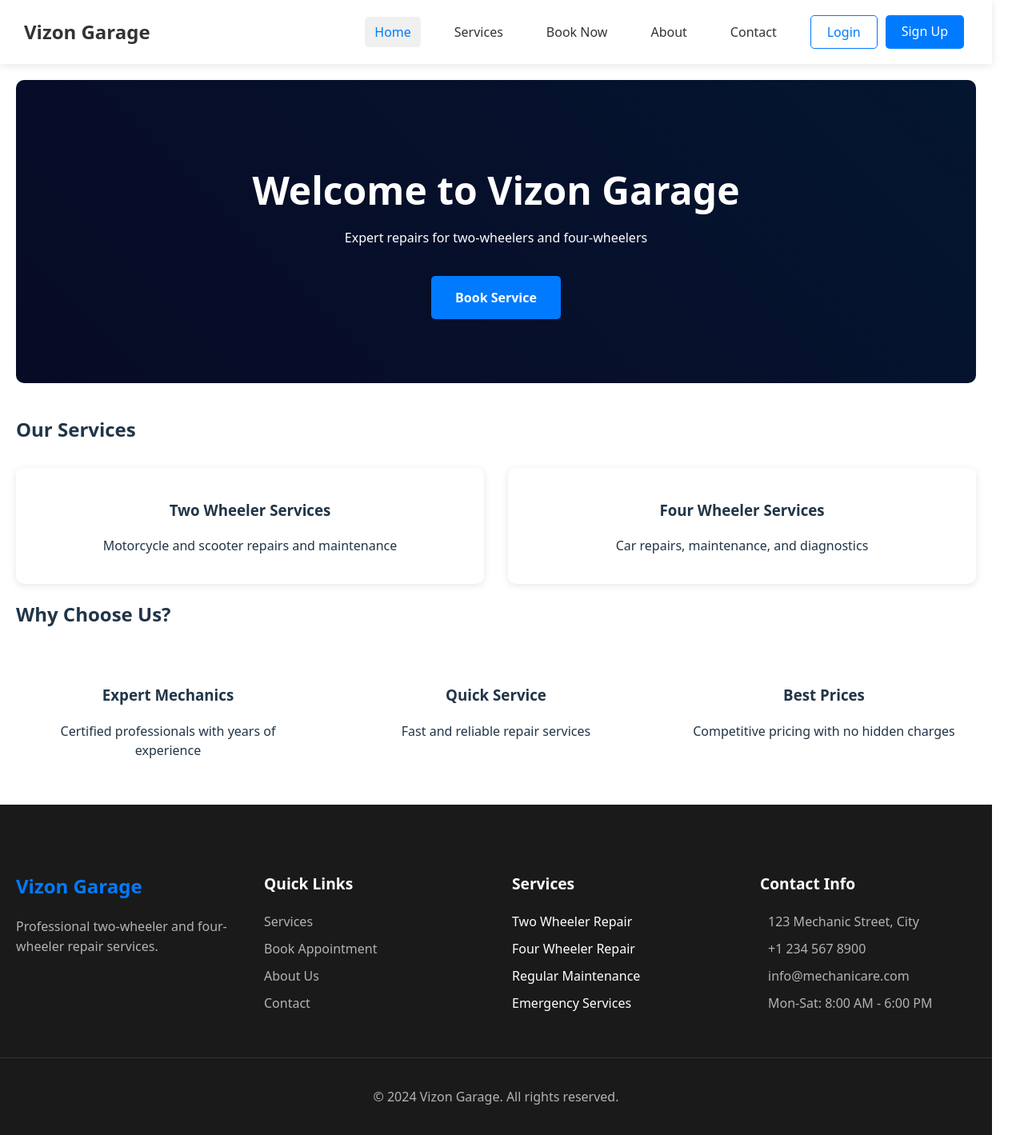
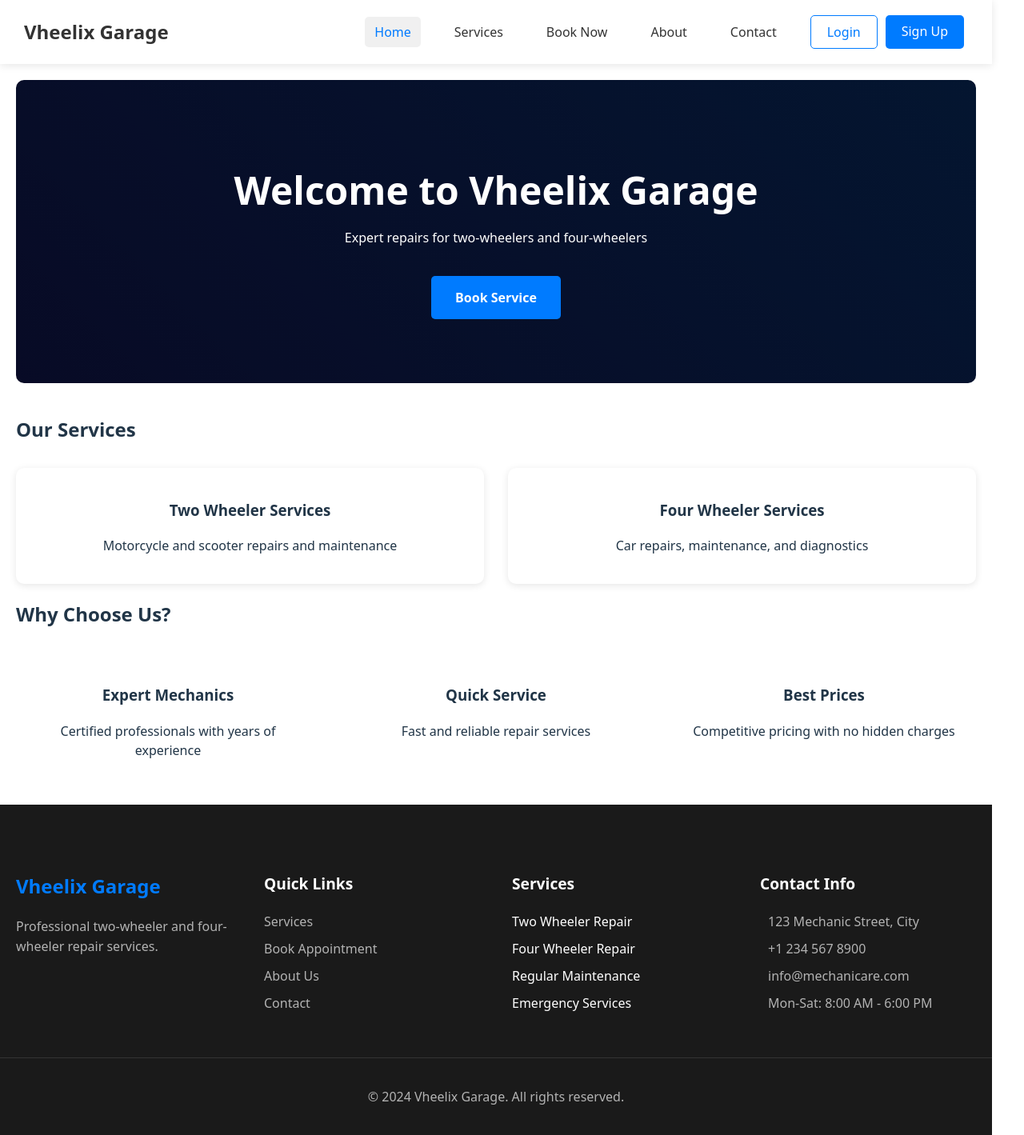
Before and after one commit to vi-xki/vheelix, a React (Vite) app: page / in a window 1280 px wide. Shown: the whole page at 80% size. Built offline with nearby package versions, Linux system fonts and the light colour scheme.

Commit message:
error handling

```diff
--- a/src/components/Footer.tsx
+++ b/src/components/Footer.tsx
@@ -6,7 +6,7 @@ const Footer = () => {
     <footer className="footer">
       <div className="footer-content">
         <div className="footer-section">
-          <h3>Vizon Garage</h3>
+          <h3>Vheelix Garage</h3>
           <p>Professional two-wheeler and four-wheeler repair services.</p>
           <div className="social-links">
               <a href="https://facebook.com" target="_blank" rel="noopener noreferrer">
@@ -53,7 +53,7 @@ const Footer = () => {
       </div>
 
       <div className="footer-bottom">
-        <p>&copy; 2024 Vizon Garage. All rights reserved.</p>
+        <p>&copy; 2024 Vheelix Garage. All rights reserved.</p>
       </div>
     </footer>
   );
--- a/src/components/Navbar.tsx
+++ b/src/components/Navbar.tsx
@@ -25,7 +25,7 @@ const Navbar = () => {
         <div className="navbar-container">
           <Link to="/admin/dashboard" className="navbar-logo">
             <i className="fas fa-tools logo-icon"></i>
-            <span>Vizon Garage Admin</span>
+            <span>Vheelix Garage Admin</span>
           </Link>
           <button onClick={handleLogout} className="admin-logout-btn">
             <i className="fas fa-sign-out-alt"></i> Logout
@@ -59,7 +59,7 @@ const Navbar = () => {
       <div className="navbar-container">
         <Link to="/" className="navbar-logo">
           <i className="fas fa-tools logo-icon"></i>
-          <span>Vizon Garage</span>
+          <span>Vheelix Garage</span>
         </Link>
 
         <div className="menu-icon" onClick={() => setIsOpen(!isOpen)}>
--- a/src/components/pages/Home.tsx
+++ b/src/components/pages/Home.tsx
@@ -5,7 +5,7 @@ const Home = () => {
   return (
     <div className="home-container">
       <header className="hero-section">
-        <h1>Welcome to Vizon Garage</h1>
+        <h1>Welcome to Vheelix Garage</h1>
         <p>Expert repairs for two-wheelers and four-wheelers</p>
         <Link to="/services" className="cta-button">Book Service</Link>
       </header>
```
Also changed, not shown: vercel.json (added).
